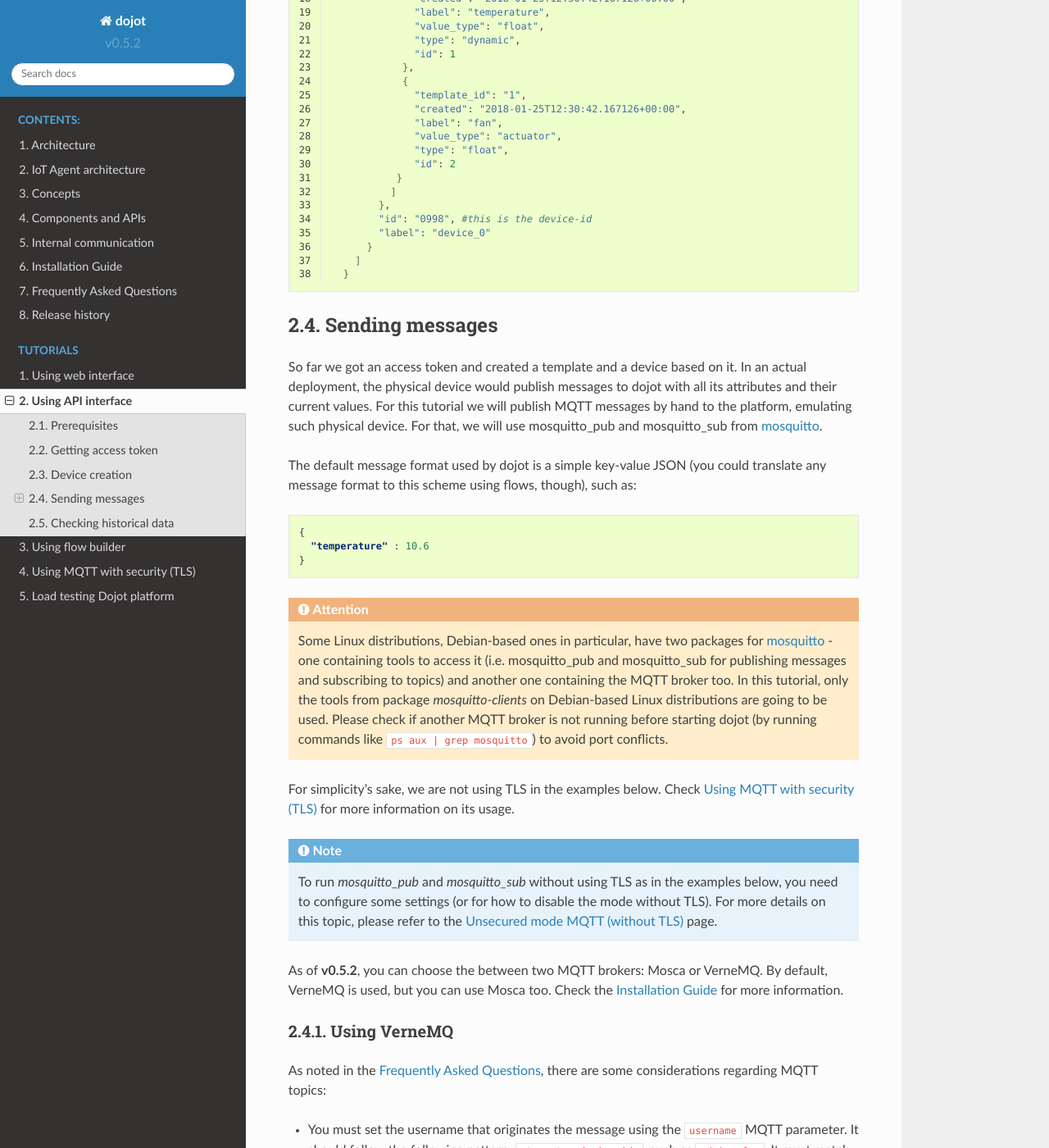
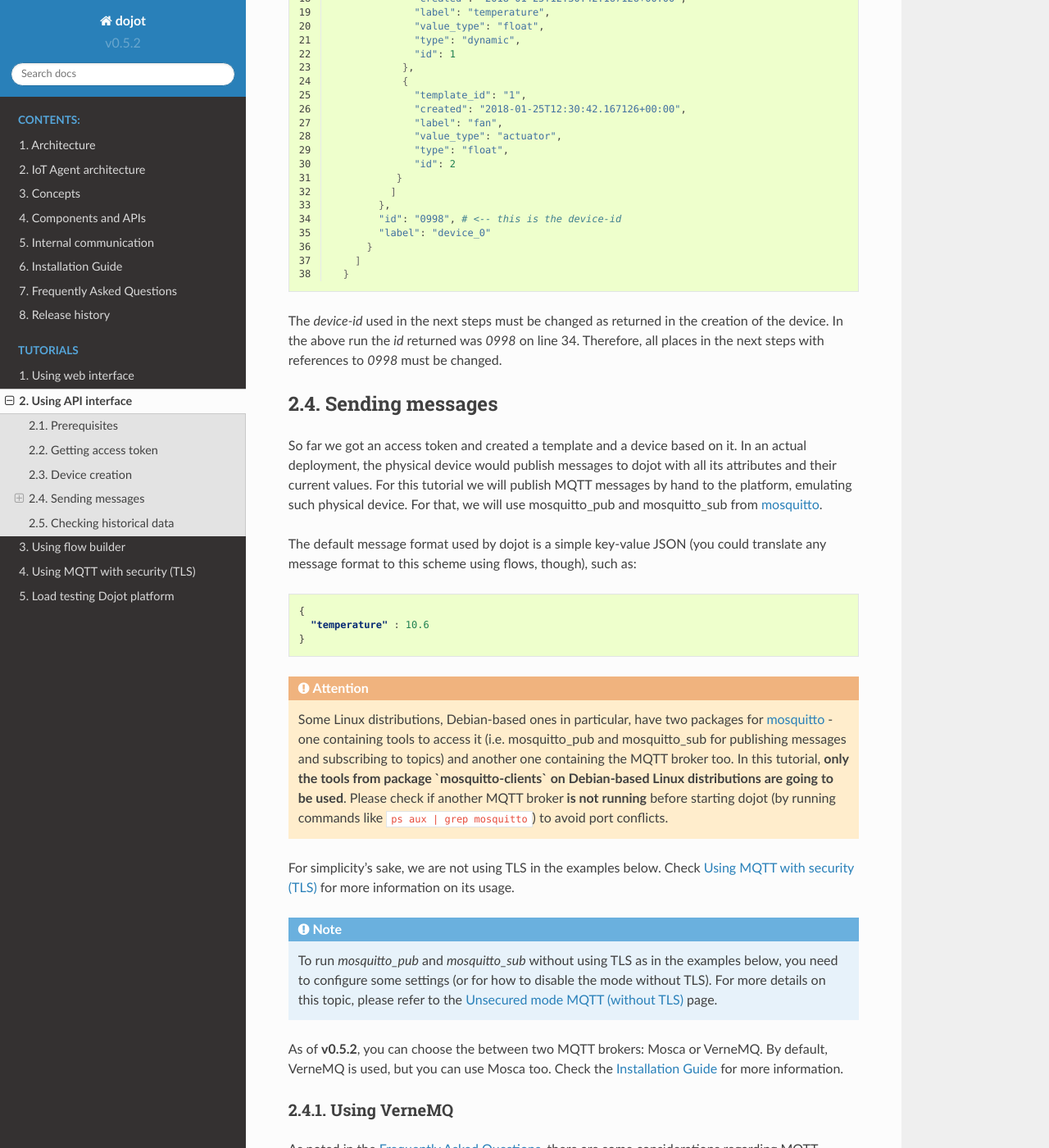
Before and after one commit to dojot/docs, a Sphinx documentation site: the page built from source/using-api-interface.rst, in a window 1280 px wide and 1400 px high, scrolled down 3461 px. Shown: the whole window at 82% size. Built offline with Sphinx 7.4.7 and the Read the Docs theme 2.0.0, drawn with Linux system fonts in a browser that asks for light colours.

Commit message:
changes to avoid confusion for new users (#120)

```diff
--- a/source/using-api-interface.rst
+++ b/source/using-api-interface.rst
@@ -102,8 +102,8 @@ off of a template, remember.
 This request should give back this message:
 
 
-.. code-block:: json
-   :linenos:
+.. code-block:: bash
+  :linenos:
 
     {
       "result": "ok",
@@ -206,12 +206,16 @@ Which should give back:
              }
             ]
           },
-          "id": "0998", #this is the device-id
+          "id": "0998", # <-- this is the device-id
           "label": "device_0"
         }
       ]
     }
 
+The `device-id` used in the next steps must be changed as returned in
+the creation of the device.
+In the above run the `id` returned was *0998* on line 34.
+Therefore, all places in the next steps with references to *0998* must be changed.
 
 .. _Sending messages:
 
@@ -237,8 +241,8 @@ translate any message format to this scheme using flows, though), such as:
     Some Linux distributions, Debian-based ones in particular, have two packages for
     `mosquitto`_ - one containing tools to access it (i.e. mosquitto_pub and mosquitto_sub for
     publishing messages and subscribing to topics) and another one containing the MQTT broker too.
-    In this tutorial, only the tools from package `mosquitto-clients` on Debian-based Linux
-    distributions are going to be used. Please check  if another MQTT broker is not running before starting
+    In this tutorial, **only the tools from package `mosquitto-clients` on Debian-based Linux
+    distributions are going to be used**. Please check  if another MQTT broker **is not running** before starting
     dojot (by running commands like ``ps aux | grep mosquitto``) to avoid port conflicts.
 
 
```
Also changed, not shown: 1 other file.
